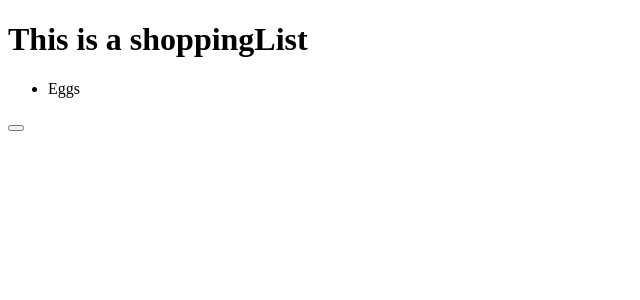
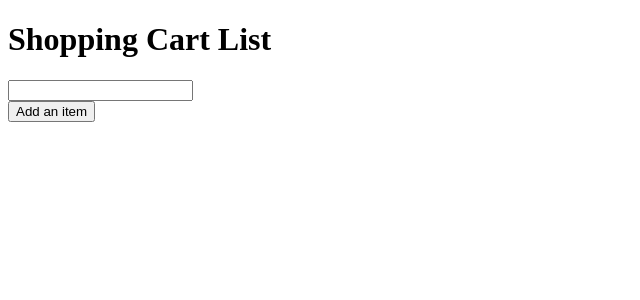
Before and after one commit to cthacker-udel/ReactApp, a React (Create React App) app: page / in a window 1280 px wide. Shown: the top 300 px of the page, without its empty margins (0-640 px from the left). Built offline with nearby package versions, Linux system fonts and the light colour scheme.

Commit message:
added dynamic list addition to page

```diff
--- a/src/index.js
+++ b/src/index.js
@@ -9,7 +9,7 @@ class MainPage extends React.Component{
         return(
             <div>
 
-                    <div className="shoppingcartDiv">
+                    <div>
                         <ShoppingCart />
                     </div>
             </div>
@@ -22,22 +22,127 @@ class MainPage extends React.Component{
 
 }
 
-class ShoppingCart extends React.Component{
+class ShoppingCartText extends React.Component{
+
+    constructor(props){
+
+        super(props);
+
+        this.state = {
+
+            value: '',
+
+        }
+
+    }
 
     render(){
 
+        console.log(`textbox = ${this}`);
         return(
 
-            <div className="shooping-list">
+            <input type="text" height="500px" width="500px" onChange={this.props.handleChange}/>
 
-                <h1>This is a shoppingList</h1>
-                <ul>
+        );
 
-                    <li>Eggs</li>
+    }
 
-                </ul>
-                <CartButton />
+}
 
+class ShoppingCartItem extends React.Component{
+
+    constructor(props){
+
+        super(props);
+
+    }
+
+}
+
+class ShoppingCartButton extends React.Component{
+
+    constructor(props){
+
+        super(props);
+
+    }
+
+    render(){
+        return(
+
+        <button height="200px" width="200px" onClick={this.props.handleClick}>
+
+            {this.props.value}
+
+        </button>
+
+        );
+    }
+
+}
+
+class ShoppingCart extends React.Component{
+
+    constructor(props){
+        super(props);
+
+        this.state = {
+
+            items: [],
+            textValue: '',
+
+        };
+
+    }
+
+    handleChange = (event) => {
+
+        console.log(event.target.value); // textbox value
+        this.setState({textValue: event.target.value});
+        console.log(this);
+
+    }
+
+    handleClick = (event) => {
+
+        console.log(event);
+        console.log(`textval11 = ${this.state.textValue}`);
+        if(this.state.textValue === ''){
+            // nothing is entered
+            return;
+        }
+        else{
+            this.setState({items: this.state.items.concat(this.state.textValue)});
+            this.setState({textValue: ''});
+        }
+
+    }
+
+    render(){
+
+        const listItems = this.state.items.map(e => {
+
+                return(
+
+                    <li key={e}>{e}</li>
+
+                );
+            }
+
+        );
+
+        return(
+
+            <div className="ShoppingCartList">
+                <h1>Shopping Cart List</h1>
+                <ol>
+
+                    {listItems}
+
+                </ol>
+                <ShoppingCartText handleChange={this.handleChange}/>
+                <br />
+                <ShoppingCartButton value={'Add an item'} handleClick={this.handleClick}/>
 
             </div>
 
@@ -49,44 +154,6 @@ class ShoppingCart extends React.Component{
 
 }
 
-class CartButton extends React.Component{
-
-    constructor(props){
-
-        super(props);
-
-        this.state = {
-
-            value: "",
-
-        }
-
-    }
-
-    render(){
-
-        return(
-
-                <button className="shoppingCartButton" height="200px" width="200px" onClick={() => {
-
-                        this.state.value = this.state.value + 'e';
-                        console.log(this);
-                        this.setState(this.state);
-
-                    }
-
-                }>
-                    {this.state.value}
-                </button>
-
-
-        );
-
-
-    }
-
-
-}
 
 
 ReactDOM.render(
```
